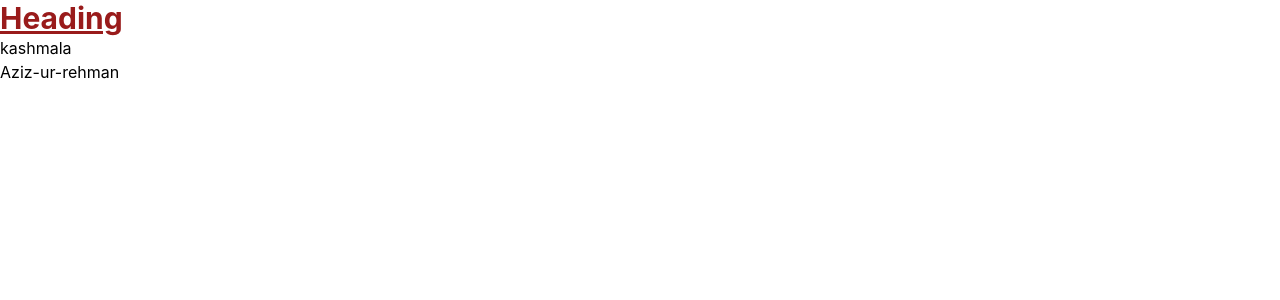
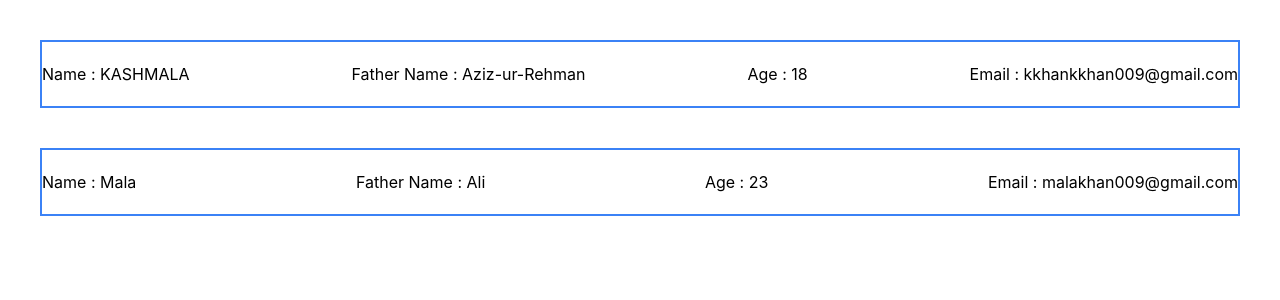
Before and after one commit to devmastersinstitue/ats-mobile, a React (Create React App) app in the folder frontend/front-end/: page / in a window 1280 px wide. Shown: the top 300 px of the page. Built offline with nearby package versions, Linux system fonts and the light colour scheme.

Commit message:
learn function

```diff
--- a/frontend/front-end/src/App.js
+++ b/frontend/front-end/src/App.js
@@ -3,16 +3,29 @@ import './App.css';
 
 import React, { useState, useEffect } from "react";
 
+function UserInfo(props){
+  return (
+  <div className='flex flex-row border-blue-500 border-2 justify-between m-10 py-5'>
+    <p>Name : {props.name}</p>
+    <p>Father Name : {props.fatherName}</p>
+    <p>Age : {props.age}</p>
+    <p>Email : {props.email}</p>
+  </div>
+  );
+}
+
 export default function App(props) {
-
-
-  return (
-
+    return (
     <div >
-      <h2 className="text-3xl font-bold underline text-red-800">Heading</h2>
-      <h1>{props.name}</h1>
-      <h3>{props.fatherName}</h3>
-
+      <UserInfo name ="KASHMALA" fatherName ="Aziz-ur-Rehman" age ="18" email ="kkhankkhan009@gmail.com"/>
+      <UserInfo name ="Mala" fatherName ="Ali" age ="23" email ="malakhan009@gmail.com"/>
     </div>
   );
 }
+
+
+{/* <h2 className="text-5xl font-bold underline text-blue-800 my-8
+       m-8">
+       Promotion of tree plantation on state and private land</h2>
+      <h1 className="text-4xl font-bold text-red-700 p-8">  { props.name }</h1>
+      <h3 className='text-2xl font-bold m-8'>{props.topic}</h3> */}
--- a/frontend/front-end/src/index.js
+++ b/frontend/front-end/src/index.js
@@ -11,6 +11,6 @@ import App from './App';
 const root = ReactDOM.createRoot(document.getElementById('root'));
 root.render(
   <React.StrictMode>
-  <App name="kashmala" fatherName= "Aziz-ur-rehman"/>
+  <App/>
   </React.StrictMode>
 );
```
